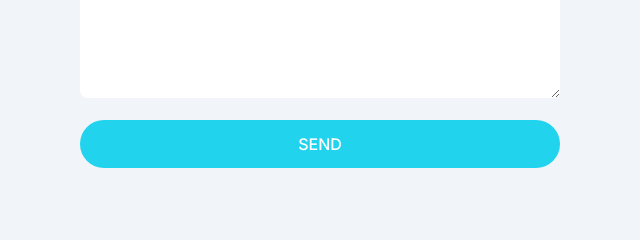
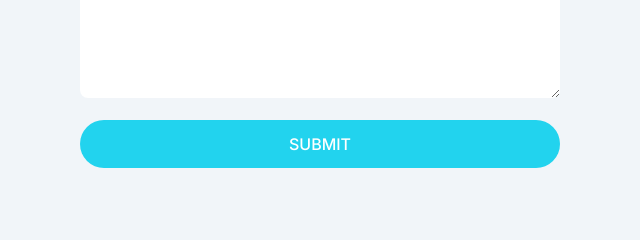
Before and after one commit to luxuling/portfolio-tailwindcss, a website: page index.html in a window 1280 px wide. Shown: the part 4780-5020 px from the top of the page, 320-960 px from the left. Drawn offline with Linux system fonts and the light colour scheme.

Commit message:
berbaikan tulisan 2

```diff
--- a/index.html
+++ b/index.html
@@ -281,7 +281,7 @@ if (localStorage.theme === 'dark' || (!('theme' in localStorage) && window.match
           </form>
         </div>
         <div class="mx-auto mb-4 px-4">
-          <button type="submit" class="w-full rounded-full bg-primary text-white py-2 md:py-3">SEND</button>
+          <button type="submit" class="w-full rounded-full bg-primary text-white py-2 md:py-3">SUBMIT</button>
         </div>
       </div>
     </div>
```
